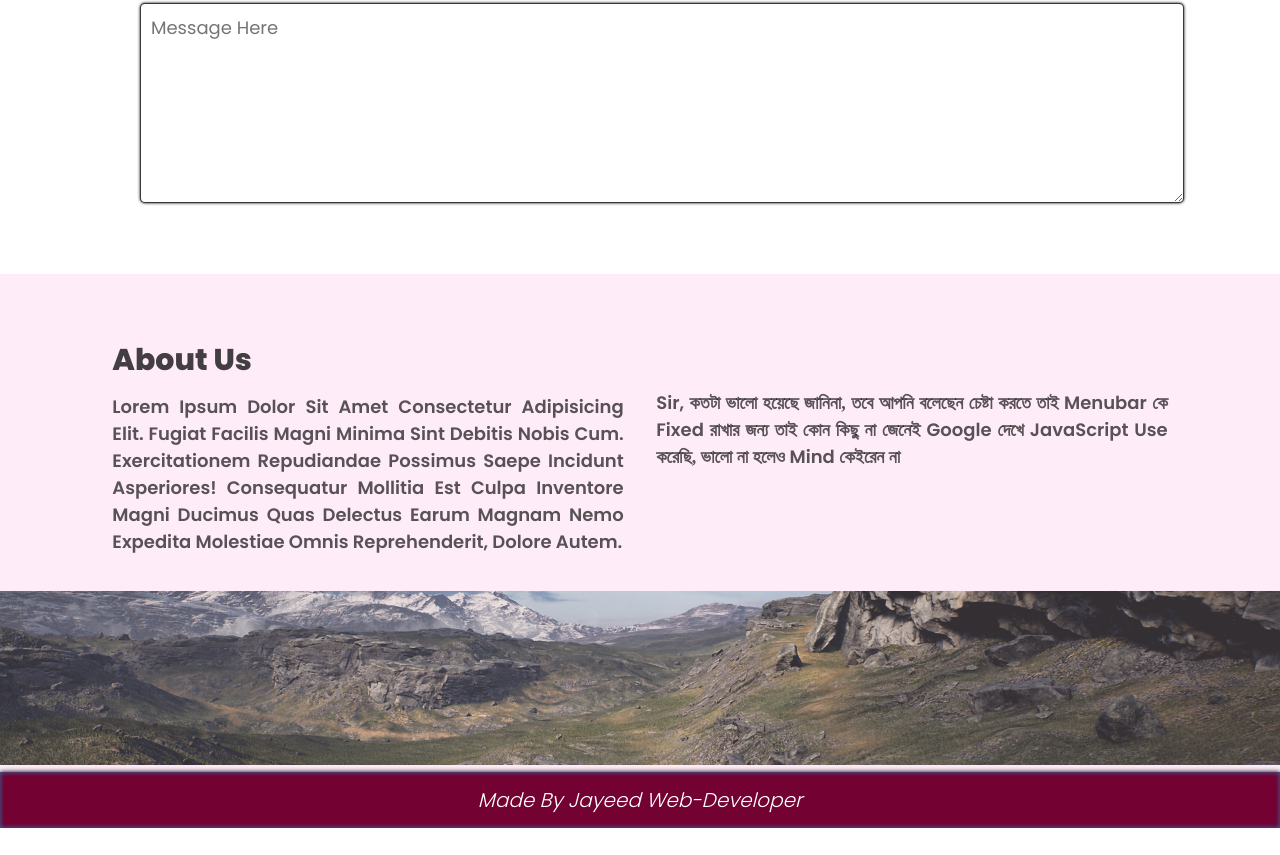
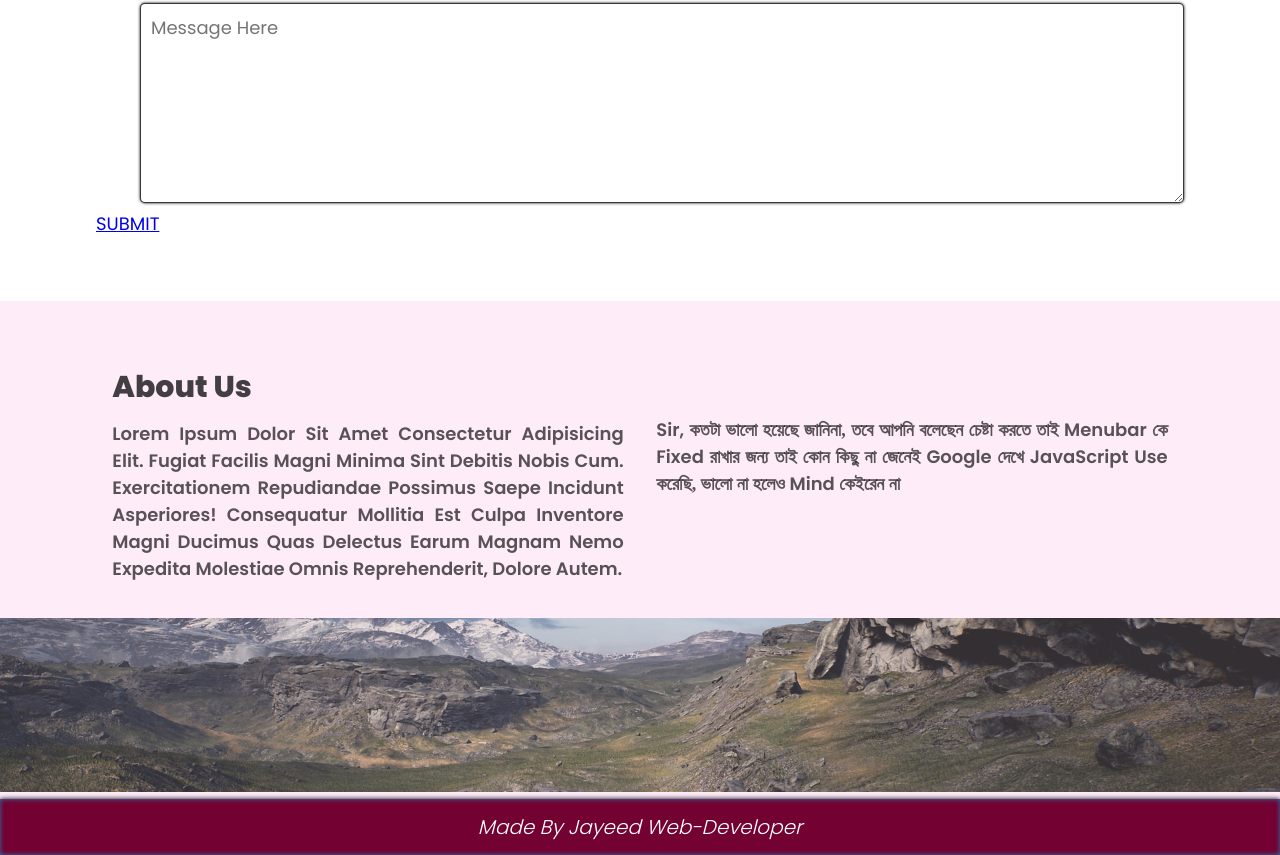
Before and after one commit to jayeedwebdevloper/adventure-class-7-by-jayeed, a plain HTML site: page index.html in a window 1280 px wide. Shown: the part 3140-3995 px from the top of the page. Before the commit the page ends 3968 px from the top, so only its background shows below. Drawn offline with Linux system fonts and the light colour scheme; a web font is replaced by a local one.

Commit message:
Update index.html

```diff
--- a/index.html
+++ b/index.html
@@ -144,6 +144,7 @@
                             <textarea name="message" id="message" placeholder="Message here"></textarea>
                         </div>
                     </div>
+                    <a href="#">SUBMIT</a>
                 </form>
             </div>
         </div>
```
